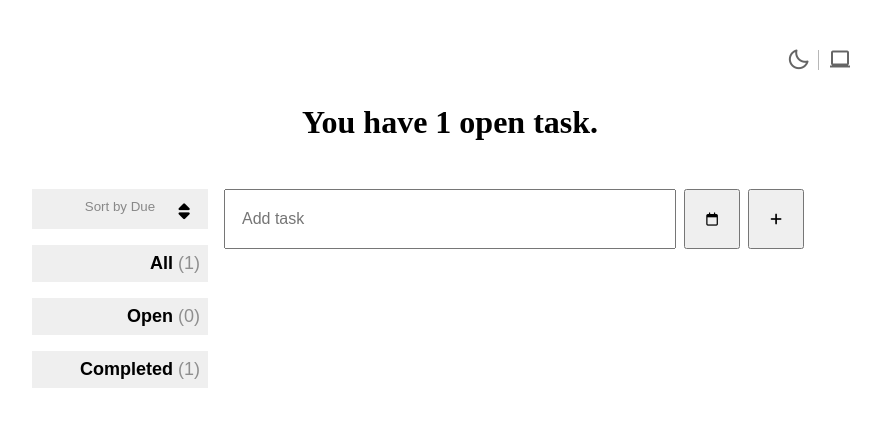
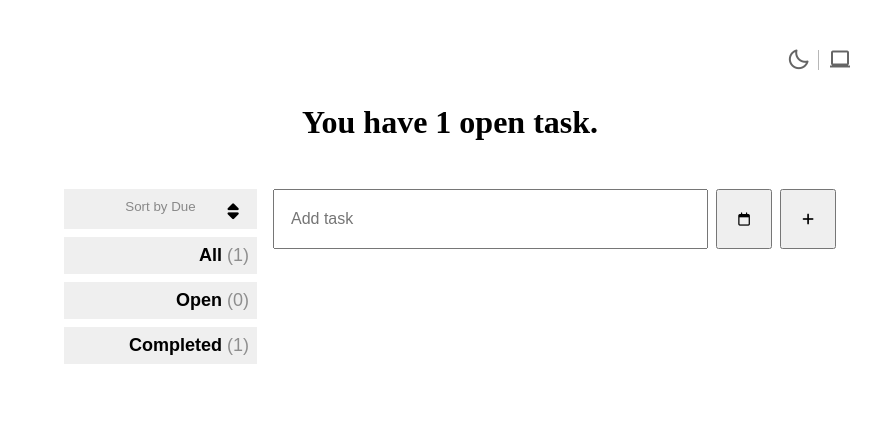
Before and after one commit to KellyBytes/sj-todo-app, a React (Vite) app: page / in a window 1280 px wide. Shown: the top 426 px of the page, without its empty margins (190-1071 px from the left). Built offline with nearby package versions, Linux system fonts and the light colour scheme; the HTML template or start-up script is replaced by a standard one.

Commit message:
Update CSS for better UI

```diff
--- a/src/App.jsx
+++ b/src/App.jsx
@@ -131,13 +131,15 @@ function App() {
     <>
       <ThemeProvider>
         <Header todos={todos} />
-        <div className="grid-container">
+        {/* <div className="grid-container"> */}
+        <div className="container">
           <Tabs
             todos={todos}
             selectedTab={selectedTab}
             setSelectedTab={setSelectedTab}
             toggleSort={toggleSort}
           />
+          <div className="todo-input-container">
             <TodoList
               todos={todos}
               selectedTab={selectedTab}
@@ -149,6 +151,7 @@ function App() {
             />
             <TodoInput handleAddTodo={handleAddTodo} />
           </div>
+        </div>
       </ThemeProvider>
     </>
   );
--- a/src/components/TodoList.jsx
+++ b/src/components/TodoList.jsx
@@ -12,11 +12,7 @@ const TodoList = (props) => {
       : todos.filter((val) => !val.complete);
 
   return (
-    <div
-      className={`todo-container ${
-        filterTodosList.length === 0 ? 'empty' : ''
-      }`}
-    >
+    <div className="todo-container">
       {filterTodosList.map((todo) => (
         <TodoCard key={todo.id} todo={todo} {...props} />
       ))}
--- a/src/index.css
+++ b/src/index.css
@@ -103,17 +103,20 @@ h1 {
 
 .tab-selected {
   position: relative;
+  /* color: var(--background-primary);
+  background: var(--color-link); */
 }
 
 .tab-selected::after {
   content: "";
   position: absolute;
-  bottom: -2px;
+  bottom: 1px;
+  /* bottom: -2px; */
   left: 50%;
   transform: translateX(-50%);
   background: var(--color-link);
-  border-radius: 0.5px;
-  animation: widen 250ms ease-in-out forwards;
+  border-radius: 2px;
+  animation: widen 300ms ease-in-out forwards;
 }
 
 .sort-button i {
@@ -128,12 +131,7 @@ h1 {
 
 .todo-container {
   min-width: 100%;
-  margin-bottom: 1rem;
 }
-
-/* .tab-container hr {
-  opacity: 0.4;
-} */
 
 .todo-item {
   display: flex;
@@ -141,6 +139,10 @@ h1 {
   margin-bottom: 0.5rem;
   gap: 0.5rem;
   border: none;
+}
+
+.todo-item:last-of-type {
+  margin-bottom: 1rem;
 }
 
 .todo-item p {
@@ -298,36 +300,23 @@ button.react-datepicker__navigation {
     margin-bottom: 1rem;
   }
 
-  .grid-container {
-    display: grid;
-    grid-template-areas:
-      "tab todos"
-      "tab input";
-    grid-template-columns: 160px 1fr;
-    grid-template-rows: min-content;
-    column-gap: 2rem;
-  }
-
-  .grid-container:has(.todo-container.empty) {
-    grid-template-areas: "tab input";
+  .container {
+    display: flex;
+    justify-content: space-between;
+    padding: 0 2rem;
   }
 
   .tab-container {
-    grid-area: tab;
     height: 100%;
-    min-width: 11rem;
+    min-width: 25%;
     flex-direction: column;
     justify-content: flex-start;
   }
 
-  /* .tab-container hr {
-    opacity: 0;
-  } */
-
   .tab-button {
     width: 100%;
     padding: 0.5rem;
-    margin-bottom: 1rem;
+    margin-bottom: 0.5rem;
     justify-content: flex-end;
   }
 
@@ -356,13 +345,17 @@ button.react-datepicker__navigation {
     pointer-events: none;
   }
 
+  .todo-input-container {
+    width: calc(75% - 1rem);
+  }
+
   .todo-container {
-    grid-area: todos;
+    width: 100%;
     height: auto;
-    min-height: 0;
   }
 
   .todo-item {
+    width: 100%;
     display: flex;
     flex-direction: row;
     align-items: center;
@@ -387,10 +380,6 @@ button.react-datepicker__navigation {
     min-width: 0;
   }
 
-  /* .todo-content .react-datepicker-wrapper {
-    flex-grow: 0;
-  } */
-
   .todo-grid {
     display: grid;
     grid-template-areas: "date buttons";
@@ -408,5 +397,6 @@ button.react-datepicker__navigation {
 
   .input-container {
     grid-area: input;
+    width: 100%;
   }
 }
```
Lines whose indentation alone changed are shown as unchanged.
